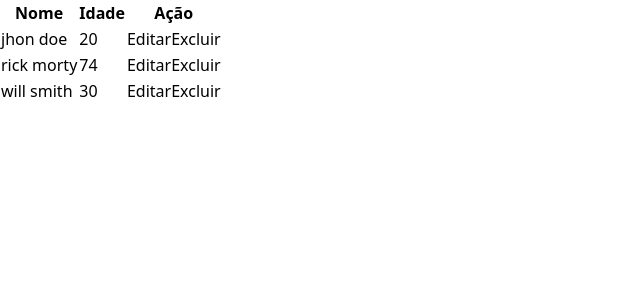
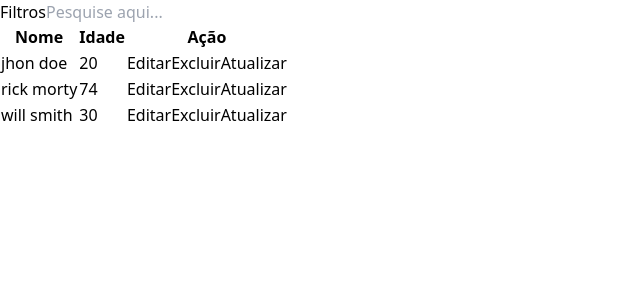
Before and after one commit to lhelheo/Typescript--task-tabela, a React (Vite) app: page / in a window 1280 px wide. Shown: the top 300 px of the page, without its empty margins (0-640 px from the left). Built offline with nearby package versions, Linux system fonts and the light colour scheme.

Commit message:
implementando searchbar e tabela

```diff
--- a/package.json
+++ b/package.json
@@ -10,6 +10,8 @@
     "preview": "vite preview"
   },
   "dependencies": {
+    "@react-icons/all-files": "^4.1.0",
+    "lucide": "^0.367.0",
     "react": "^18.2.0",
     "react-dom": "^18.2.0"
   },
--- a/src/App.tsx
+++ b/src/App.tsx
@@ -1,8 +1,6 @@
-import { useState } from 'react'
 import Table from './components/Table'
 
 function App() {
-  const [count, setCount] = useState(0)
 
   return (
     <>
--- /dev/null
+++ b/src/components/Searchbar/index.tsx
@@ -0,0 +1,20 @@
+import Button from "../Button";
+
+interface SearchbarProps{
+    className: string;
+  }
+
+const Searchbar = ( props: SearchbarProps) => {
+    const bgSearchbar = "bg-blue-200 text-blue-500 "
+    return (
+        <>
+
+            <label className={`border w-full border-opacity-60 rounded ${bgSearchbar} font-bold py-3 flex px-4 ${props.className}`}>
+                <Button label="Filtros"/>
+                <input type="text" placeholder="Pesquise aqui..." className={`w-full ${bgSearchbar} px-2`}/>
+            </label>
+        </>
+    );
+};
+
+  export default Searchbar;
--- a/src/components/Table/TableHeader.tsx
+++ b/src/components/Table/TableHeader.tsx
@@ -1,7 +1,7 @@
 interface TableHeaderProps{
-  name: string;
-  age: number;
-  acao: string;
+  textName: string;
+  textAge: string;
+  textAcao: string;
 }
 
 const thStyle = "px-6 py-3 text-left text-xs font-medium text-gray-500 uppercase tracking-wider";
@@ -14,20 +14,21 @@ const TableHeader = (props: TableHeaderProps) => {
                 scope="col"
                 className={thStyle}
               >
-                {props.name}
+                {props.textName}
               </th>
               <th
                 scope="col"
                 className={thStyle}
               >
-                {props.age}
+                {props.textAge}
               </th>
               <th
                 scope="col"
                 className={thStyle}
               >
-                {props.acao}
+                {props.textAcao}
               </th>
+
             </tr>
           </thead>
   );
--- a/src/components/Table/TableRow.tsx
+++ b/src/components/Table/TableRow.tsx
@@ -1,5 +1,4 @@
 import Button from '../Button';
-
 interface TableRowProps {
   name: string;
   age: number;
@@ -16,6 +15,7 @@ const TableRow = (props
       <td className={`${tdStyle} flex gap-2`}>
         <Button label="Editar" />
         <Button label="Excluir" />
+        <Button label="Atualizar" />
       </td>
     </tr>
   );
--- a/src/components/Table/index.tsx
+++ b/src/components/Table/index.tsx
@@ -1,6 +1,8 @@
 import React from 'react';
 import TableRow from './TableRow';
 import data from '../../data.json';
+import TableHeader from './TableHeader';
+import Searchbar from '../Searchbar';
 interface Person {
   name: string;
   age: number;
@@ -13,35 +15,18 @@ class Table extends React.Component {
     ));
 
     return (
-      <div className="overflow-x-auto">
-        <table className="min-w-full divide-y divide-gray-200">
-        <thead className="bg-gray-50">
-            <tr>
-              <th
-                scope="col"
-                className="px-6 py-3 text-left text-xs font-medium text-gray-500 uppercase tracking-wider"
-              >
-                Nome
-              </th>
-              <th
-                scope="col"
-                className="px-6 py-3 text-left text-xs font-medium text-gray-500 uppercase tracking-wider"
-              >
-                Idade
-              </th>
-              <th
-                scope="col"
-                className="px-6 py-3 text-left text-xs font-medium text-gray-500 uppercase tracking-wider"
-              >
-                Ação
-              </th>
-            </tr>
-          </thead>
+    <>
+
+      <div className="relative overflow-x-auto w-min mx-auto flex items-center h-screen">
+      <Searchbar className='absolute top-[32%]'/>
+        <table className="min-w-full divide-y divide-gray-200 shadow-xl rounded-md">
+          <TableHeader textName='Nome' textAge='Idade' textAcao='Ação'/>
           <tbody className="min-w-full divide-y divide-gray-200">
             {rows}
           </tbody>
         </table>
       </div>
+    </>
     );
   }
 }
```
Also changed, not shown: 1 other file (tests, documents, lock files or other folders).
